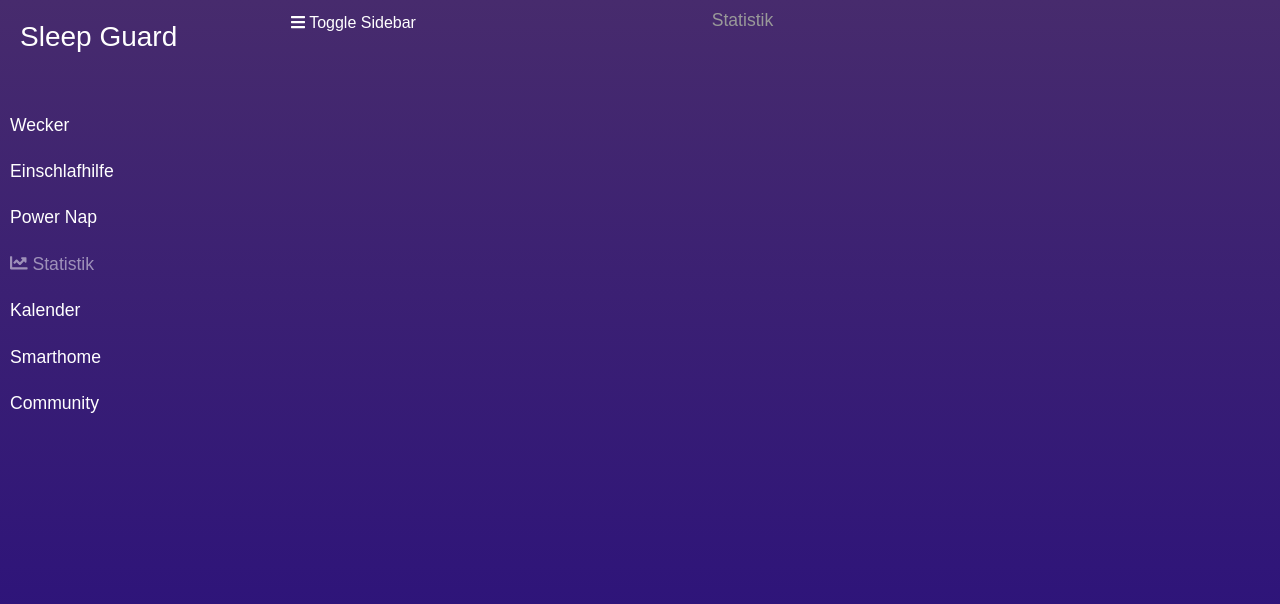
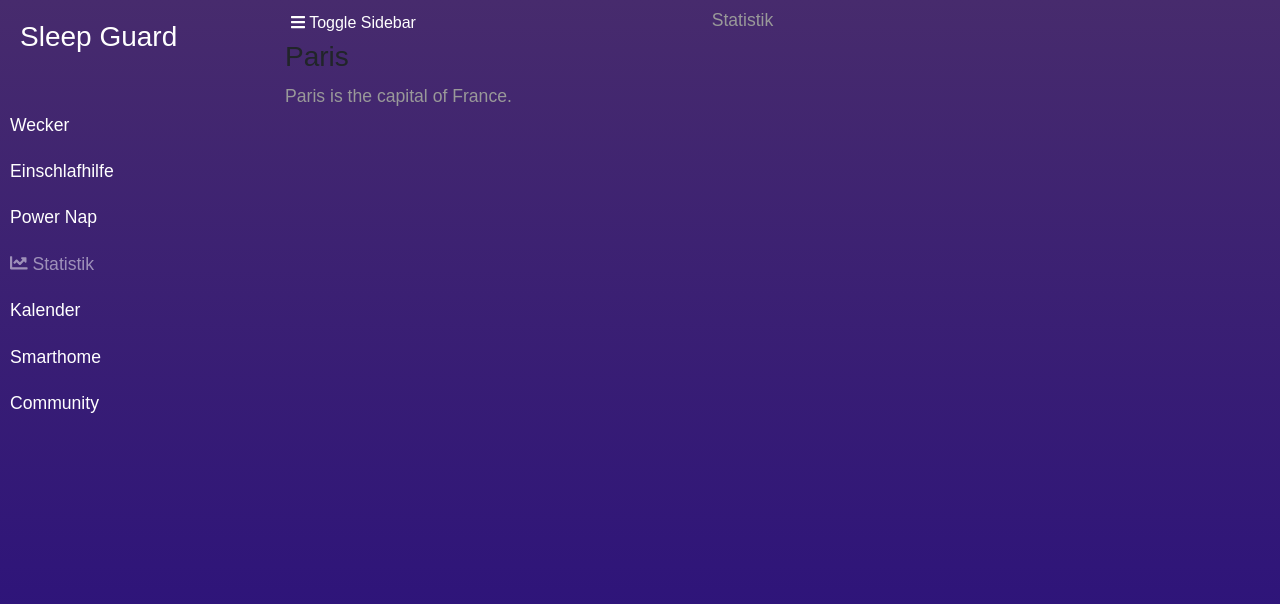
Before and after one commit to Thorsten1/ReqEng, a plain HTML site: page index.html in a window 1280 px wide. Both pictures are taken after a click on the link "Statistik". Drawn offline with nearby package versions, Linux system fonts and the light colour scheme.

Commit message:
small changes

```diff
--- a/index.html
+++ b/index.html
@@ -93,6 +93,26 @@
                     </center>
                 </div>
 
+                <div id="Statistik" class="tabcontent">
+                  <h3>Paris</h3>
+                  <p>Paris is the capital of France.</p>
+                </div>
+
+                <div id="Kalender" class="tabcontent">
+                  <h3>Paris</h3>
+                  <p>Paris is the capital of France.</p>
+                </div>
+
+                <div id="Smarthome" class="tabcontent">
+                  <h3>Paris</h3>
+                  <p>Paris is the capital of France.</p>
+                </div>
+
+                <div id="Community" class="tabcontent">
+                  <h3>Paris</h3>
+                  <p>Paris is the capital of France.</p>
+                </div>
+
 
             </div>
         </div>
```
